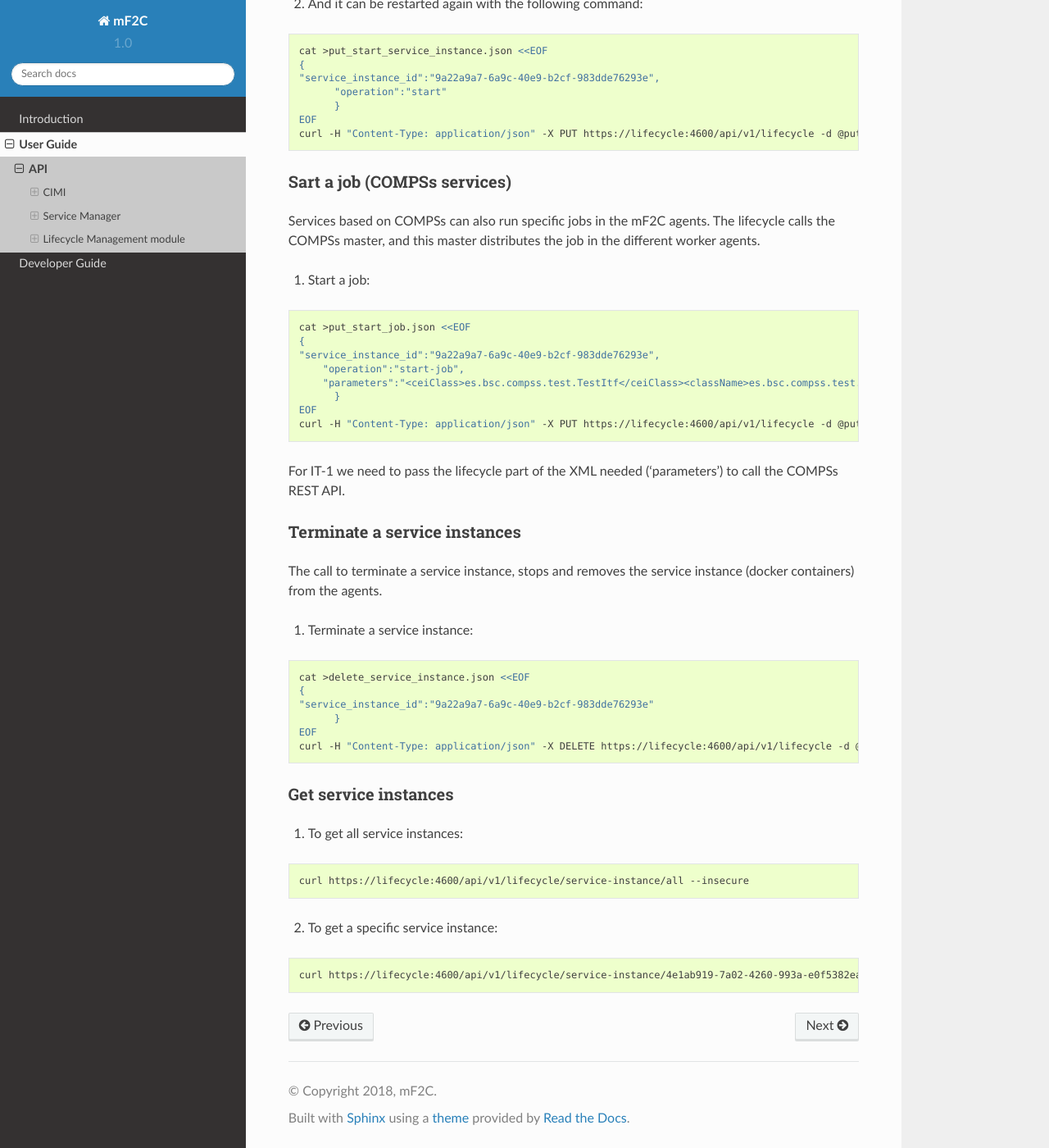
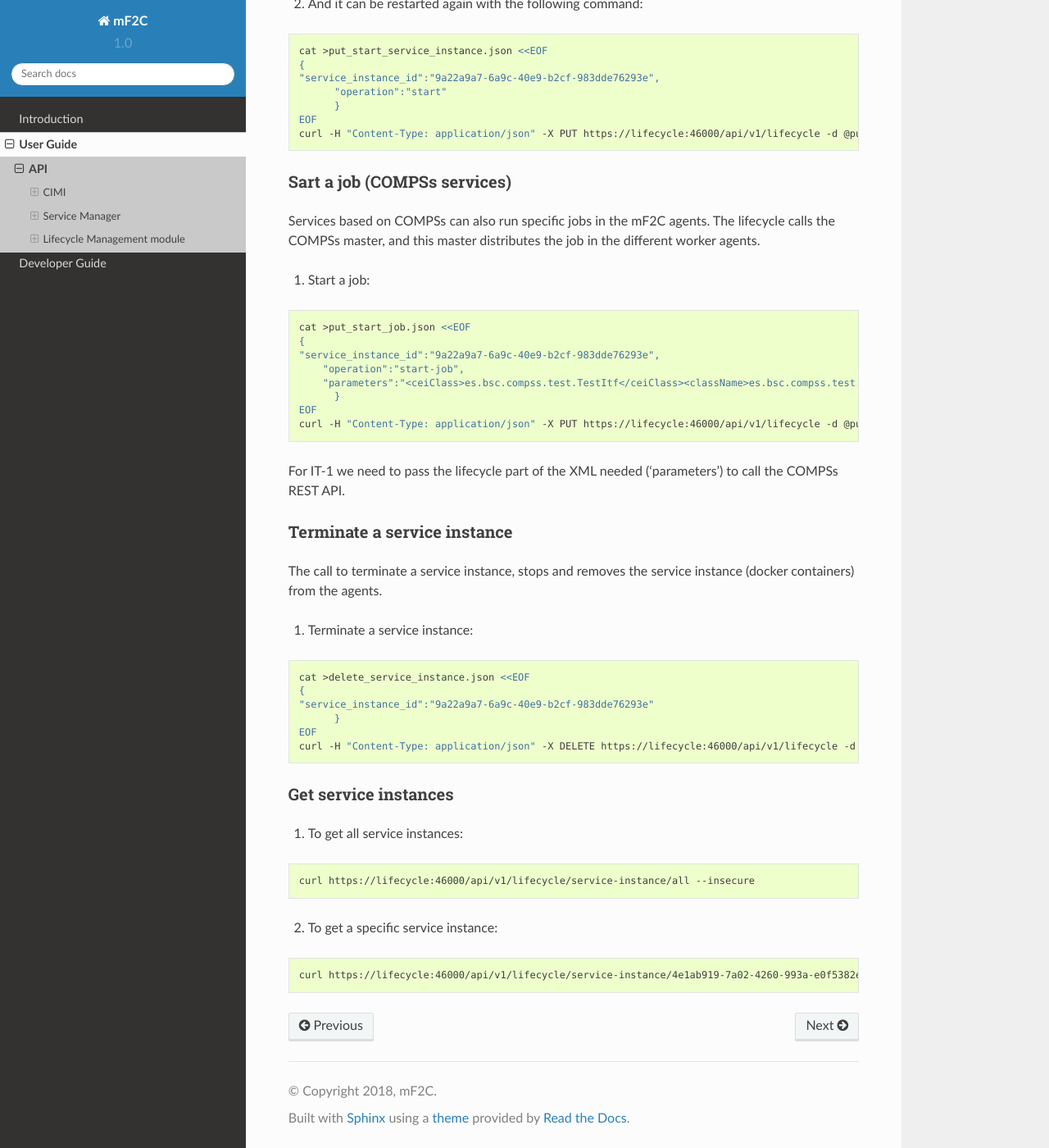
Before and after one commit to mF2C/Documentation, a Sphinx documentation site: the page built from documentation/user_guide/api.rst, in a window 1280 px wide and 1400 px high, scrolled down 7539 px. Shown: the whole window at 82% size. Built offline with Sphinx 7.4.7 and the Read the Docs theme 2.0.0, drawn with Linux system fonts in a browser that asks for light colours; part of the change alters nothing that is shown; some of the changed text lies outside the part shown.

Commit message:
lifecycle ports updated

```diff
--- a/documentation/user_guide/api.rst
+++ b/documentation/user_guide/api.rst
@@ -254,7 +254,7 @@ Deploy and start a service
 	  "agreement_id": "agreement/19e4cf61-6a9b-4d88-9f78-2408d568ed0e"
 	}
     EOF
-    curl -H "Content-Type: application/json" -X POST https://lifecycle:4600/api/v1/lifecycle -d @post_service1.json --insecure
+    curl -H "Content-Type: application/json" -X POST https://lifecycle:46000/api/v1/lifecycle -d @post_service1.json --insecure
 
 2. If the user wants to specify the agents where the service will be deployed, then we need another parameter: a list of agents
 
@@ -268,7 +268,7 @@ Deploy and start a service
 	  "agents_list": [{"agent_ip": "192.168.252.41"}, {"agent_ip": "192.168.252.42"}]
 	}
     EOF
-    curl -H "Content-Type: application/json" -X POST https://lifecycle:4600/api/v1/lifecycle -d @post_service2.json --insecure
+    curl -H "Content-Type: application/json" -X POST https://lifecycle:46000/api/v1/lifecycle -d @post_service2.json --insecure
 
 
 3. Finally, if the user wants to specify the service to be deployed, then we need to include the service content in the call to the lifecycle:
@@ -312,7 +312,7 @@ Deploy and start a service
 	  "agents_list": [{"agent_ip": "192.168.252.41"}, {"agent_ip": "192.168.252.42"}]
 	}
     EOF
-    curl -H "Content-Type: application/json" -X POST https://lifecycle:4600/api/v1/lifecycle -d @post_service3.json --insecure
+    curl -H "Content-Type: application/json" -X POST https://lifecycle:46000/api/v1/lifecycle -d @post_service3.json --insecure
 
 If the service is successfully deployed, then the response should contain the resulting service instance object:
 
@@ -400,7 +400,7 @@ Stop and start a service instance
 	  "operation":"stop"
 	  }
     EOF
-    curl -H "Content-Type: application/json" -X PUT https://lifecycle:4600/api/v1/lifecycle -d @put_stop_service_instance.json --insecure
+    curl -H "Content-Type: application/json" -X PUT https://lifecycle:46000/api/v1/lifecycle -d @put_stop_service_instance.json --insecure
 
 
 2. And it can be restarted again with the following command:
@@ -413,7 +413,7 @@ Stop and start a service instance
 	  "operation":"start"
 	  }
     EOF
-    curl -H "Content-Type: application/json" -X PUT https://lifecycle:4600/api/v1/lifecycle -d @put_start_service_instance.json --insecure
+    curl -H "Content-Type: application/json" -X PUT https://lifecycle:46000/api/v1/lifecycle -d @put_start_service_instance.json --insecure
 
 
 Sart a job (COMPSs services)
@@ -432,11 +432,11 @@ Services based on COMPSs can also run specific jobs in the mF2C agents. The life
   	"parameters":"<ceiClass>es.bsc.compss.test.TestItf</ceiClass><className>es.bsc.compss.test.Test</className><methodName>main</methodName><parameters><params paramId='0'><direction>IN</direction><type>OBJECT_T</type><array paramId='0'><componentClassname>java.lang.String</componentClassname><values><element paramId='0'><className>java.lang.String</className><value xmlns:xsi='http://www.w3.org/2001/XMLSchema-instance' xmlns:xs='http://www.w3.org/2001/XMLSchema' xsi:type='xs:string'>3</value></element></values></array></params></parameters>"
 	  }
     EOF
-    curl -H "Content-Type: application/json" -X PUT https://lifecycle:4600/api/v1/lifecycle -d @put_start_job.json --insecure
+    curl -H "Content-Type: application/json" -X PUT https://lifecycle:46000/api/v1/lifecycle -d @put_start_job.json --insecure
 
 For IT-1 we need to pass the lifecycle part of the XML needed ('parameters') to call the COMPSs REST API.
 
-Terminate a service instances
+Terminate a service instance
 ~~~~~~~~~~~~~~~~~~~~~~~~~~~~~~~~~~
 
 The call to terminate a service instance, stops and removes the service instance (docker containers) from the agents.
@@ -450,7 +450,7 @@ The call to terminate a service instance, stops and removes the service instance
     "service_instance_id":"9a22a9a7-6a9c-40e9-b2cf-983dde76293e"
 	  }
     EOF
-    curl -H "Content-Type: application/json" -X DELETE https://lifecycle:4600/api/v1/lifecycle -d @delete_service_instance.json --insecure
+    curl -H "Content-Type: application/json" -X DELETE https://lifecycle:46000/api/v1/lifecycle -d @delete_service_instance.json --insecure
 
 
 Get service instances
@@ -460,11 +460,11 @@ Get service instances
 
 .. code-block:: bash
 
-    curl https://lifecycle:4600/api/v1/lifecycle/service-instance/all --insecure
+    curl https://lifecycle:46000/api/v1/lifecycle/service-instance/all --insecure
 
 
 2. To get a specific service instance:
 
 .. code-block:: bash
 
-    curl https://lifecycle:4600/api/v1/lifecycle/service-instance/4e1ab919-7a02-4260-993a-e0f5382ea580 --insecure
+    curl https://lifecycle:46000/api/v1/lifecycle/service-instance/4e1ab919-7a02-4260-993a-e0f5382ea580 --insecure
```
